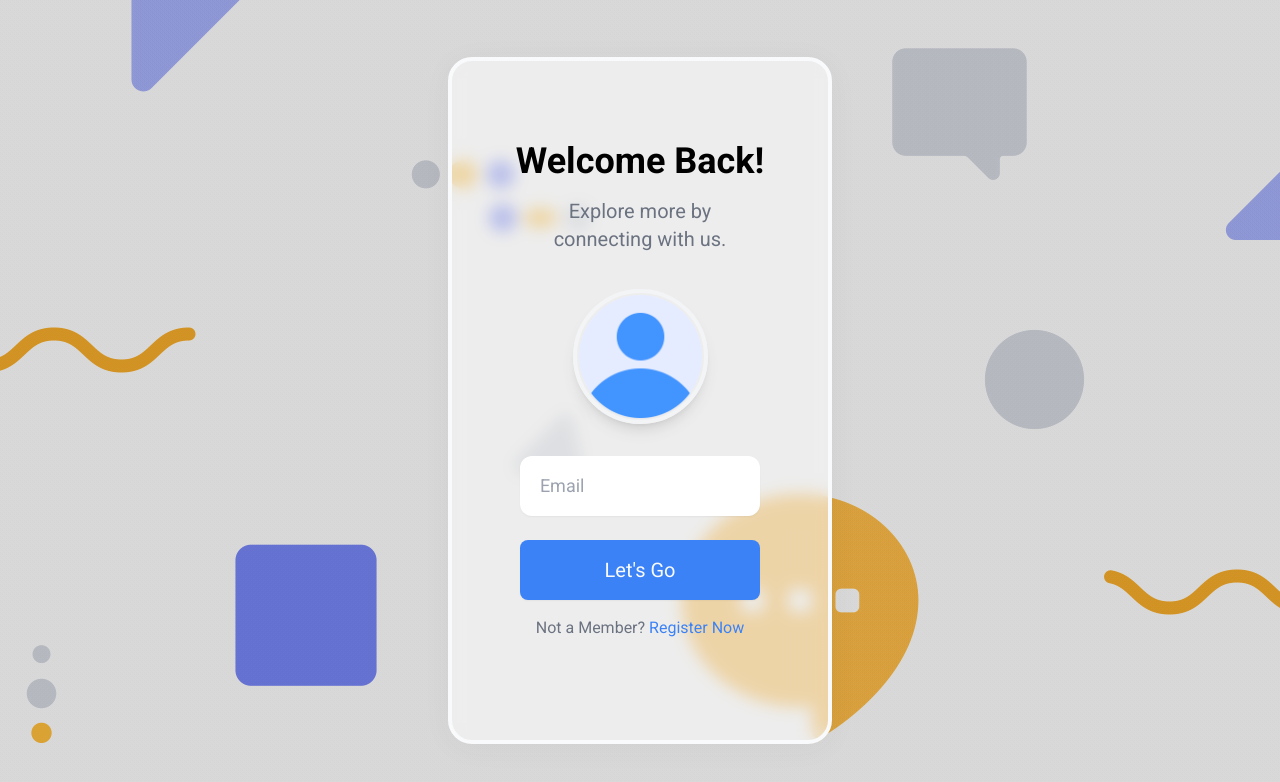
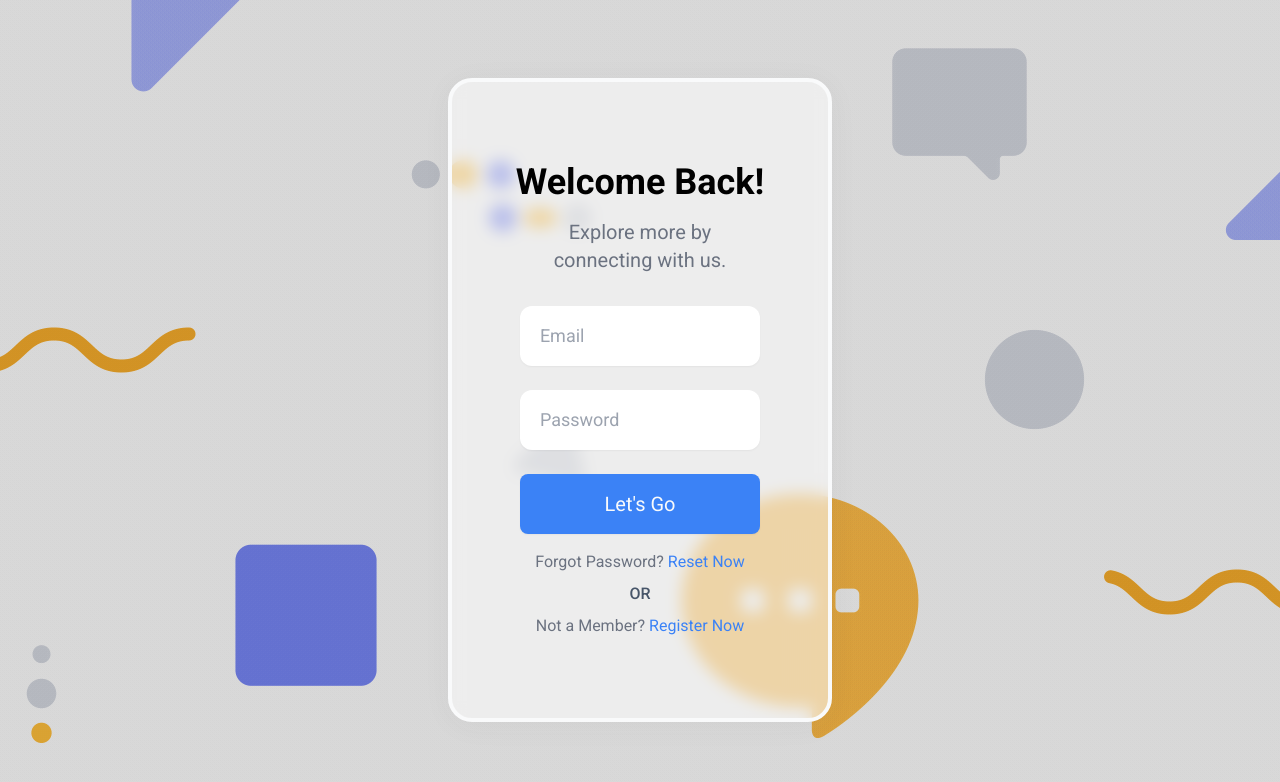
Before and after one commit to md-ahr/bauth, a React (Vite) app in the folder client/: page /login in a window 1280 px wide. Shown: the top 782 px of the page. Built offline with nearby package versions, Linux system fonts and the light colour scheme.

Commit message:
Add password field, add forgot password link, and add validation usign yup schema and formik library

```diff
--- a/client/package.json
+++ b/client/package.json
@@ -16,6 +16,7 @@
         "react-dom": "^18.2.0",
         "react-hot-toast": "^2.4.0",
         "react-router-dom": "^6.6.2",
+        "yup": "^0.32.11",
         "zustand": "^4.3.2"
     },
     "devDependencies": {
--- a/client/src/components/Login.jsx
+++ b/client/src/components/Login.jsx
@@ -1,23 +1,9 @@
 import { Link } from "react-router-dom";
-import avatar from "../assets/profile.png";
 import { Toaster } from "react-hot-toast";
-import { useFormik } from "formik";
-import { emailValidate } from "../helpers/validate";
+import { Formik, Form, Field } from "formik";
+import { LoginSchema } from "../helpers/validate";
 
 const Login = () => {
-    const formik = useFormik({
-        initialValues: {
-            email: "",
-        },
-        validate: emailValidate,
-        validateOnBlur: false,
-        validateOnChange: false,
-        onSubmit: async (values, { resetForm }) => {
-            console.log(values);
-            resetForm({ values: "" });
-        },
-    });
-
     return (
         <div className="container mx-auto">
             <Toaster position="top-center" reverseOrder="false"></Toaster>
@@ -31,29 +17,75 @@ const Login = () => {
                             Explore more by connecting with us.
                         </span>
                     </div>
-                    <form className="py-1" onSubmit={formik.handleSubmit}>
-                        <div className="profile flex justify-center py-4">
-                            <img
-                                src={avatar}
-                                className="border-4 border-gray-100 w-[135px] rounded-full shadow-lg"
-                                alt="avatar"
+                    <Formik
+                        initialValues={{
+                            email: "",
+                            password: "",
+                        }}
+                        validationSchema={LoginSchema}
+                        onSubmit={(values) => {
+                            console.log(values);
+                        }}
+                    >
+                        {({ errors, touched }) => (
+                            <Form>
+                                <div className="mt-4 textbox flex flex-col items-center">
+                                    <div className="w-full text-center">
+                                        <Field
+                                            type="email"
+                                            name="email"
+                                            className={`border-0 px-5 py-4 rounded-xl w-3/4 shadow-sm text-lg focus:outline-none ${
+                                                errors.email &&
+                                                touched.email
+                                                    ? "invalid"
+                                                    : ""
+                                            }`}
+                                            placeholder="Email"
                                         />
+                                        {errors.email && touched.email ? (
+                                            <div className="mt-2 text-[13px] text-red-600">
+                                                {errors.email}
                                             </div>
-                        <div className="mt-4 textbox flex flex-col items-center gap-6">
-                            <input
-                                type="email"
-                                className="border-0 px-5 py-4 rounded-xl w-3/4 shadow-sm text-lg focus:outline-none"
-                                placeholder="Email"
-                                {...formik.getFieldProps("email")}
+                                        ) : null}
+                                    </div>
+                                    <div className="mt-6 w-full text-center">
+                                        <Field
+                                            type="password"
+                                            name="password"
+                                            className={`border-0 px-5 py-4 rounded-xl w-3/4 shadow-sm text-lg focus:outline-none ${
+                                                errors.password &&
+                                                touched.password
+                                                    ? "invalid"
+                                                    : ""
+                                            }`}
+                                            placeholder="Password"
                                         />
+                                        {errors.password && touched.password ? (
+                                            <div className="mt-2 text-[13px] text-red-600">
+                                                {errors.password}
+                                            </div>
+                                        ) : null}
+                                    </div>
                                     <button
-                                className="order bg-blue-500 w-3/4 py-4 rounded-lg text-gray-50 text-xl shadow-sm text-center hover:bg-blue-600 transition duration-300 ease"
+                                        className="mt-6 bg-blue-500 w-3/4 py-4 rounded-lg text-gray-50 text-xl shadow-sm text-center hover:bg-blue-600 transition duration-300 ease"
                                         type="submit"
                                     >
                                         Let's Go
                                     </button>
                                 </div>
-                        <div className="text-center py-4">
+                                <div className="pt-4 text-center">
+                                    <span className="text-gray-500">
+                                        Forgot Password?{" "}
+                                        <Link
+                                            className="text-blue-500 hover:underline"
+                                            to="/reset"
+                                        >
+                                            Reset Now
+                                        </Link>
+                                    </span>
+                                </div>
+                                <p className="py-2 text-center text-slate-600 font-medium">OR</p>
+                                <div className="text-center">
                                     <span className="text-gray-500">
                                         Not a Member?{" "}
                                         <Link
@@ -64,7 +96,9 @@ const Login = () => {
                                         </Link>
                                     </span>
                                 </div>
-                    </form>
+                            </Form>
+                        )}
+                    </Formik>
                 </div>
             </div>
         </div>
--- a/client/src/helpers/validate.js
+++ b/client/src/helpers/validate.js
@@ -1,19 +1,10 @@
-import toast from "react-hot-toast";
+import * as Yup from "yup";
 
-function emailVerify(error = {}, values) {
-    if (!values.email) {
-        error.email = toast.error("Email address is required!");
-    } else if (
-        !values.email.match(
-            /^(([^<>()[\]\\.,;:\s@"]+(\.[^<>()[\]\\.,;:\s@"]+)*)|(".+"))@((\[[0-9]{1,3}\.[0-9]{1,3}\.[0-9]{1,3}\.[0-9]{1,3}\])|(([a-zA-Z\-0-9]+\.)+[a-zA-Z]{2,}))$/
-        )
-    ) {
-        error.email = toast.error("Invalid email address!");
-    }
-    return error;
-}
-
-export async function emailValidate(values) {
-    const errors = emailVerify({}, values);
-    return errors;
-}
+export const LoginSchema = Yup.object().shape({
+    email: Yup.string()
+        .email("Invalid email address")
+        .required("Email address is required"),
+    password: Yup.string()
+        .min(3, "Password length should be minimum 4 characters!")
+        .required("Password is required"),
+});
--- a/client/src/index.css
+++ b/client/src/index.css
@@ -7,5 +7,10 @@
 html,
 body {
     font-family: "Roboto", sans-serif;
-    background: linear-gradient(rgba(0,0,0,0.15), rgba(0,0,0,0.15)), url("./assets/background.png");
+    background: linear-gradient(rgba(0, 0, 0, 0.15), rgba(0, 0, 0, 0.15)),
+        url("./assets/background.png");
 }
+
+input.invalid {
+    @apply border border-red-500;
+}
```
Also changed, not shown: 1 other file (tests, documents, lock files or other folders). Lines whose indentation alone changed are shown as unchanged.
